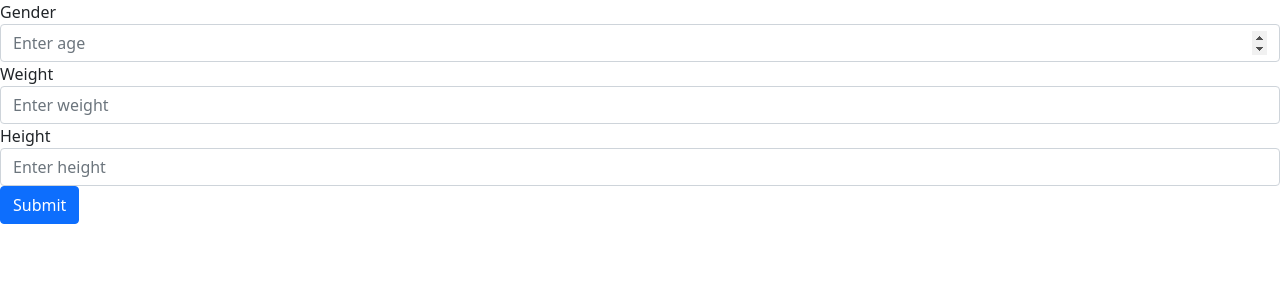
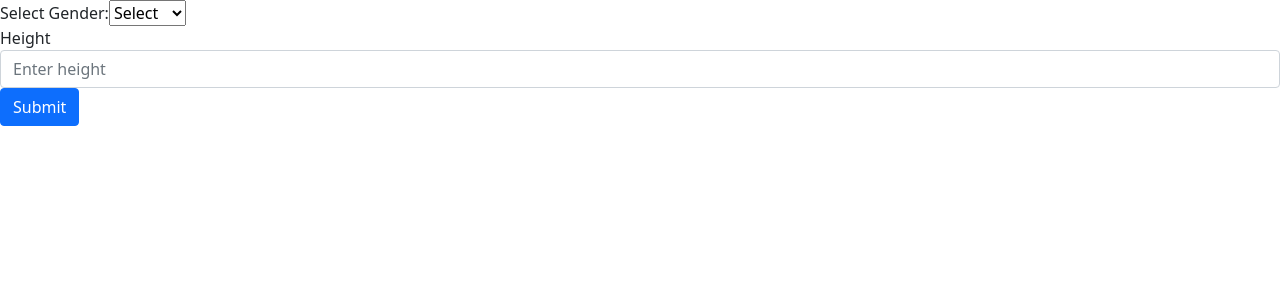
Before and after one commit to shivPratap007/track-fit, a React (Create React App) app in the folder frontend/: page /idealWeight in a window 1280 px wide. Shown: the top 300 px of the page. Built offline with nearby package versions, Linux system fonts and the light colour scheme; a web font is replaced by a local one.

Commit message:
add : new feature

```diff
--- a/frontend/src/components/BMI/BMI.jsx
+++ b/frontend/src/components/BMI/BMI.jsx
@@ -49,6 +49,7 @@ export default function BMI() {
           <div style={{border:"2px solid black",padding:"50px",borderRadius:"20px", boxShadow:"5px 5px 5px black"}}>
             <div>BMI : {bmiData.data.bmi} </div>
             <div>Health : {bmiData.data.health}</div>
+            if
             <button style={{borderRadius:"5px",marginTop:"5px"}}>
               <Link to="/bmi"> Calculate again</Link>
             </button>
--- a/frontend/src/components/IdealWeightForm/IdealWeightForm.jsx
+++ b/frontend/src/components/IdealWeightForm/IdealWeightForm.jsx
@@ -1,30 +1,61 @@
-import React from "react";
+import React, { useState } from "react";
+import axios from "axios";
+
 
 const IdealWeightForm = () => {
+  const [gender, setGender] = useState("");
+  const [height, setHeight] = useState("");
+
+  const handleSelectChange = (event) => {
+    setGender(event.target.value);
+    console.log("Selected option:", event.target.value);
+  };
+
+  function check() {
+    if (gender === "" || height === "") {
+      alert("Enter all the details");
+    } else {
+      getData();
+    }
+  }
+  async function getData() {
+    const axios = require("axios");
+
+    const options = {
+      method: "GET",
+      url: "https://fitness-calculator.p.rapidapi.com/idealweight",
+      params: {
+        gender: "male",
+        height: "180",
+      },
+      headers: {
+        "X-RapidAPI-Key": "c7454bca6amsh50b9d1fce96bd78p173603jsnd93b391947e3",
+        "X-RapidAPI-Host": "fitness-calculator.p.rapidapi.com",
+      },
+    };
+
+    try {
+      const response = await axios.request(options);
+      console.log(response.data);
+    } catch (error) {
+      console.error(error);
+    }
+  }
+
   return (
     <div>
       <div>
-        <div class="form-group">
-          <label for="exampleInputEmail1">Gender</label>
-          <input
-            type="number"
-            class="form-control"
-            id="exampleInputEmail1"
-            aria-describedby="emailHelp"
-            placeholder="Enter age"
-            onChange={(e) => setAge(e.target.value)}
-          />
-        </div>
-        <div class="form-group">
-          <label for="exampleInputEmail1">Weight</label>
-          <input
-            type="number"
-            class="form-control"
-            id="exampleInputEmail1"
-            aria-describedby="emailHelp"
-            placeholder="Enter weight"
-            onChange={(e) => setWeight(e.target.value)}
-          />
+        <div>
+          <label htmlFor="genderSelect">Select Gender: </label>
+          <select
+            id="genderSelect"
+            onChange={handleSelectChange}
+            value={gender}
+          >
+            <option value="">Select</option>
+            <option value="male">Male</option>
+            <option value="female">Female</option>
+          </select>
         </div>
         <div class="form-group">
           <label for="exampleInputEmail1">Height</label>
@@ -37,6 +68,7 @@ const IdealWeightForm = () => {
             onChange={(e) => setHeight(e.target.value)}
           />
         </div>
+
         <button type="submit" class="btn btn-primary" onClick={() => check()}>
           Submit
         </button>
```
